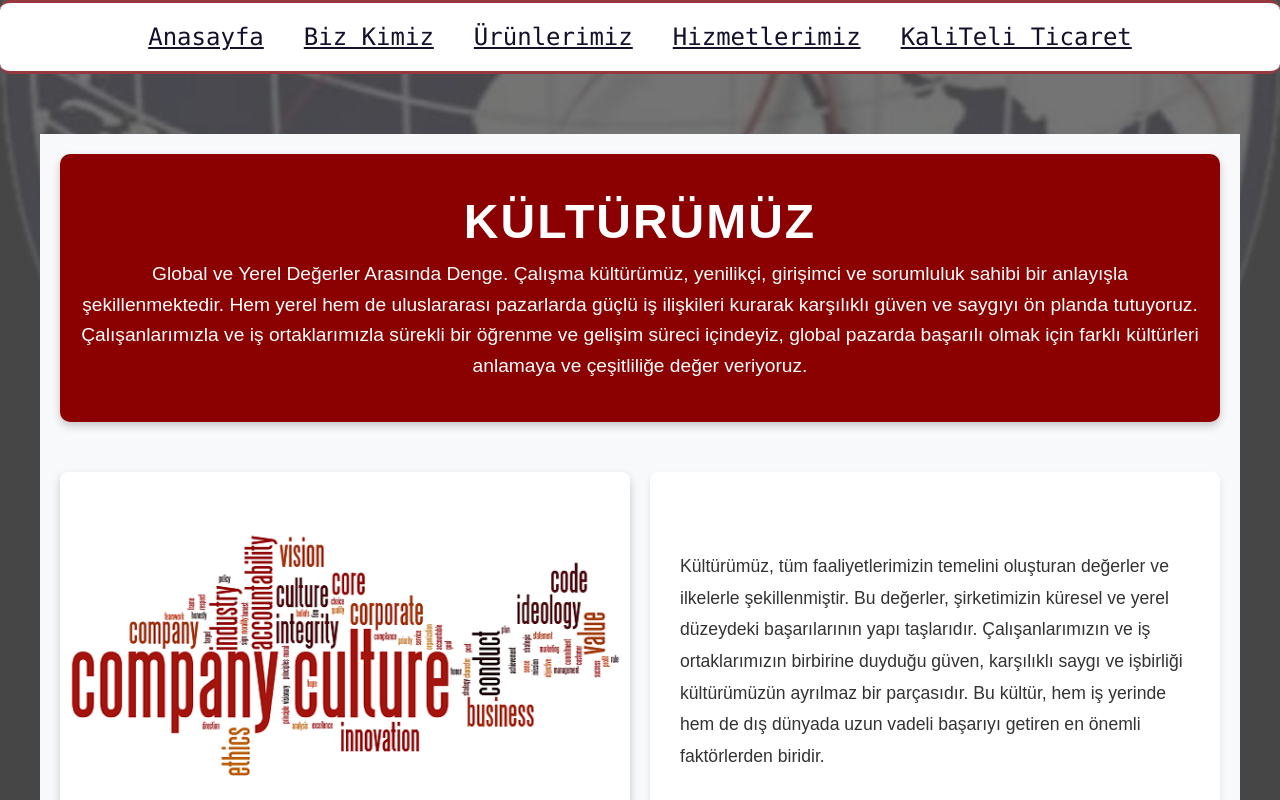
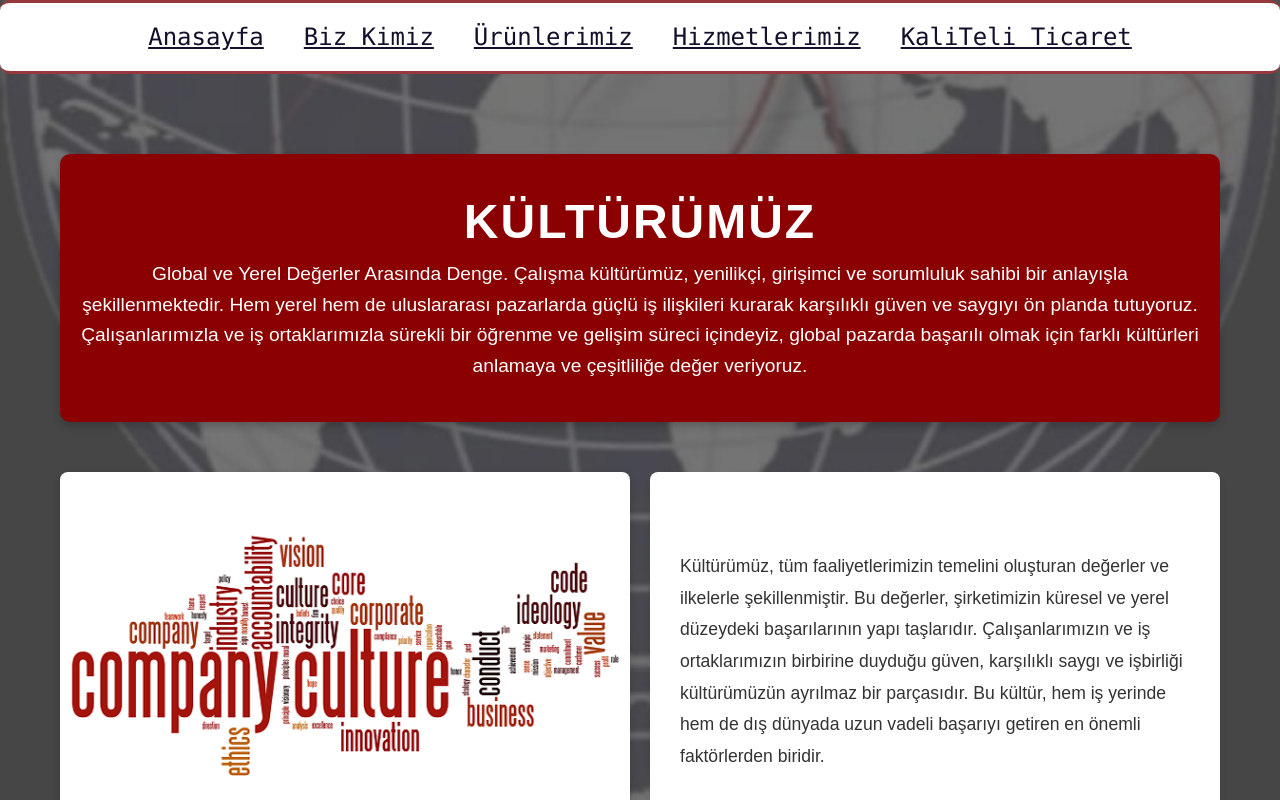
Before and after one commit to beyzanurtaskesen/Yaz-l-mM-hendisli-iProjesi, a Next.js app in the folder ktglobal/: page /culture in a window 1280 px wide. Shown: the top 800 px of the page. Built offline with nearby package versions, Linux system fonts and the light colour scheme.

Commit message:
Update culture.module.css

```diff
--- a/ktglobal/src/app/culture/culture.module.css
+++ b/ktglobal/src/app/culture/culture.module.css
@@ -6,7 +6,7 @@
     margin: 0 auto;
     padding: 20px;
     max-width: 1200px;
-    background-color: #f8f9fa; /* Beyaz arka plan */
+    background-color: transparent; /* Beyaz arka plan */
     color: #333;
     font-family: Arial, sans-serif;
   }
```
